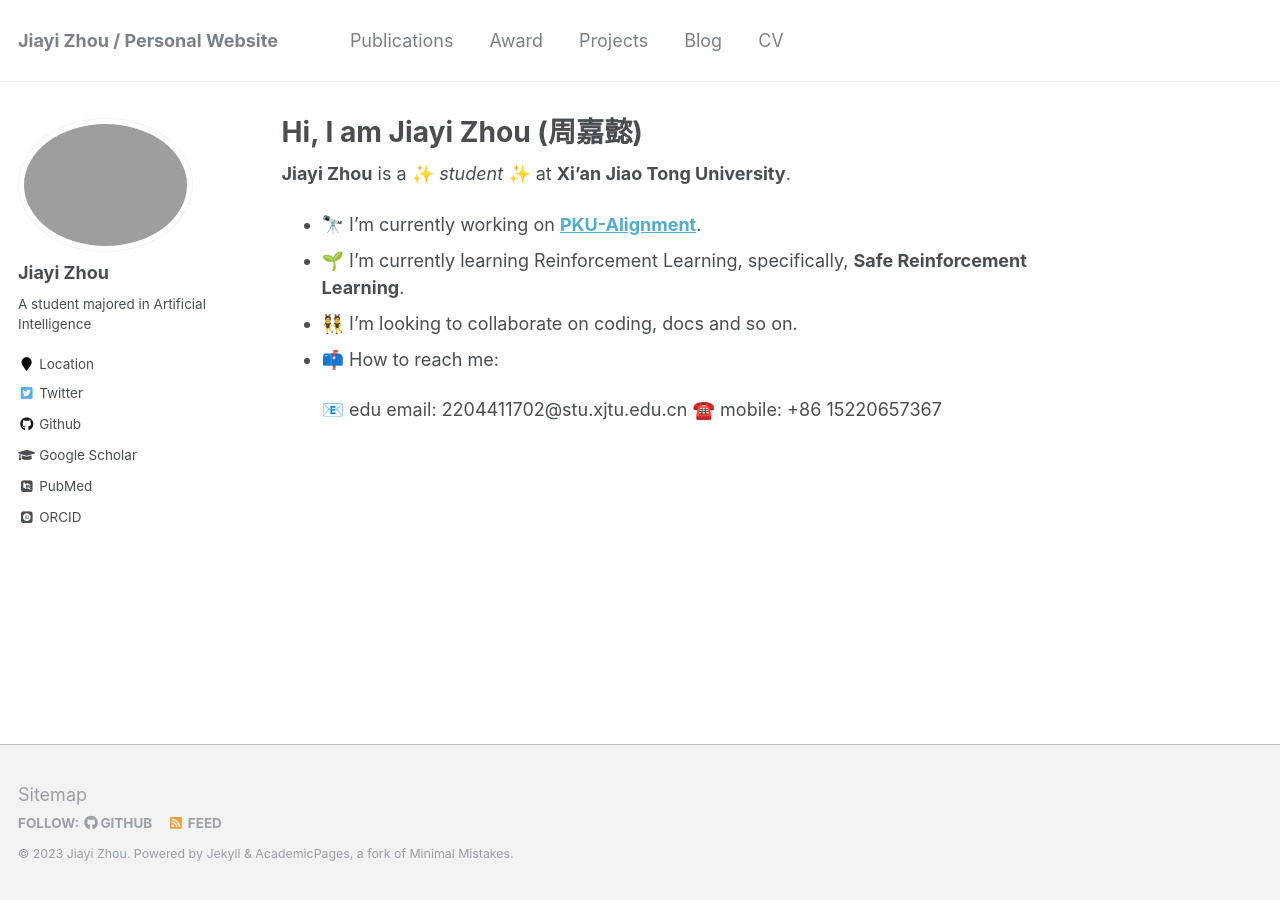
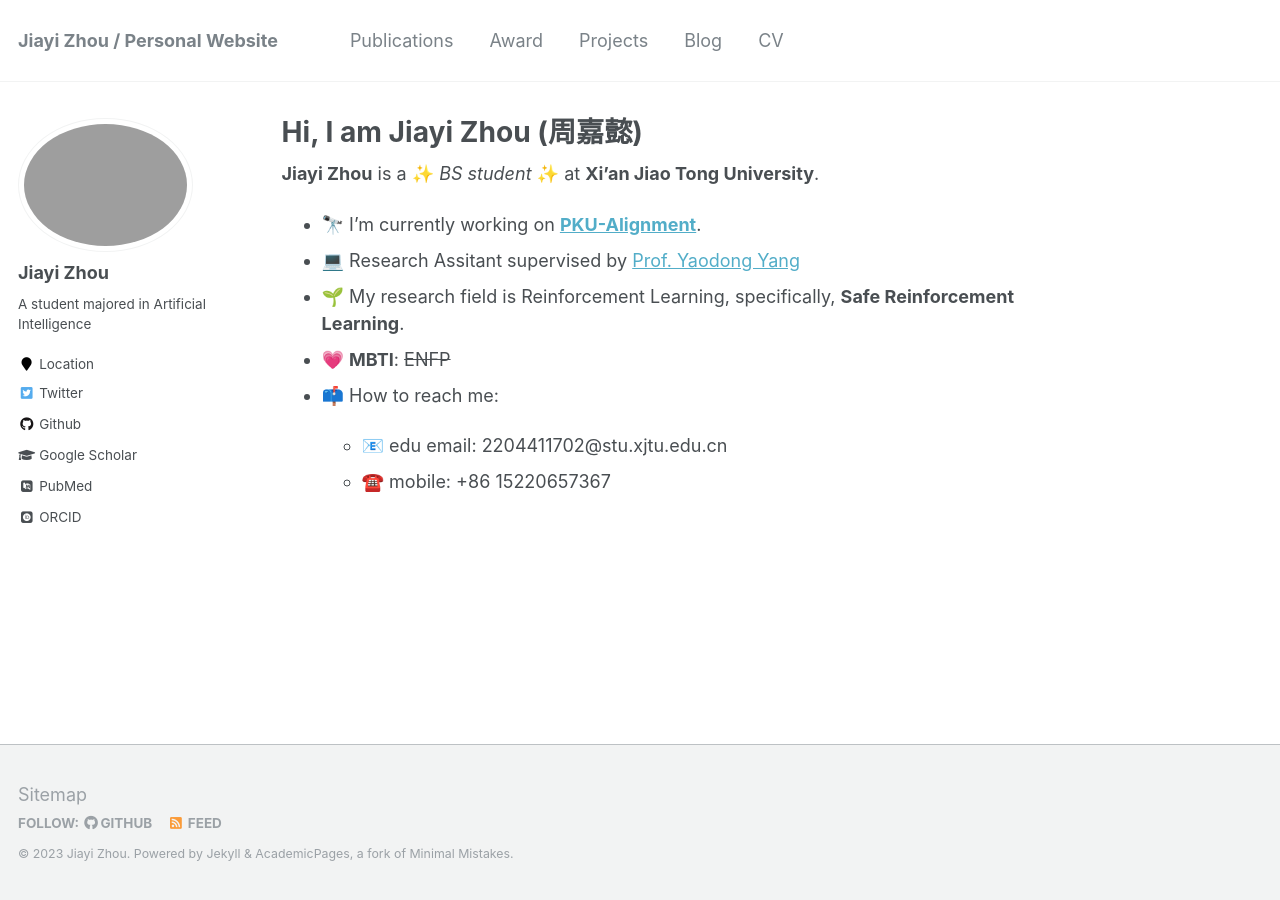
Before and after one commit to Gaiejj/Gaiejj.github.io, a Jekyll site: the page built from _pages/about.md, in a window 1280 px wide. Built offline with Jekyll 4.4.1, drawn with Linux system fonts in a browser that asks for light colours; some web fonts are replaced.

Commit message:
docs: update about

```diff
--- a/_pages/about.md
+++ b/_pages/about.md
@@ -9,12 +9,13 @@ redirect_from:
 ---
 
 
-**Jiayi Zhou** is a ✨ _student_ ✨ at **Xi'an Jiao Tong University**.
+**Jiayi Zhou** is a ✨ _BS student_ ✨ at **Xi'an Jiao Tong University**.
 
 - 🔭 I’m currently working on **[PKU-Alignment](https://github.com/PKU-Alignment)**.
-- 🌱 I’m currently learning Reinforcement Learning, specifically, **Safe Reinforcement Learning**.
-- 👯 I’m looking to collaborate on coding, docs and so on.
+- 💻 Research Assitant supervised by [Prof. Yaodong Yang](https://www.yangyaodong.com/)
+- 🌱 My research field is Reinforcement Learning, specifically, **Safe Reinforcement Learning**.
+- 💗 **MBTI**: ~~ENFP~~
 - 📫 How to reach me:
 
-  📧 edu email: 2204411702@stu.xjtu.edu.cn
-  ☎️  mobile: +86 15220657367
+  - 📧 edu email: 2204411702@stu.xjtu.edu.cn
+  - ☎️  mobile: +86 15220657367
```
Also changed, not shown: _pages/cv.md (+1 -1 lines), _pages/projects.md (+2 -2 lines), _projects/cpo.md (deleted, +0 -10 lines), _projects/focops.md (deleted, +0 -10 lines), _projects/lagrange.md (deleted, +0 -10 lines), _projects/pcpo.md (deleted, +0 -10 lines), _projects/ppo.md (deleted, +0 -10 lines), _projects/trpo.md (deleted, +0 -10 lines).
